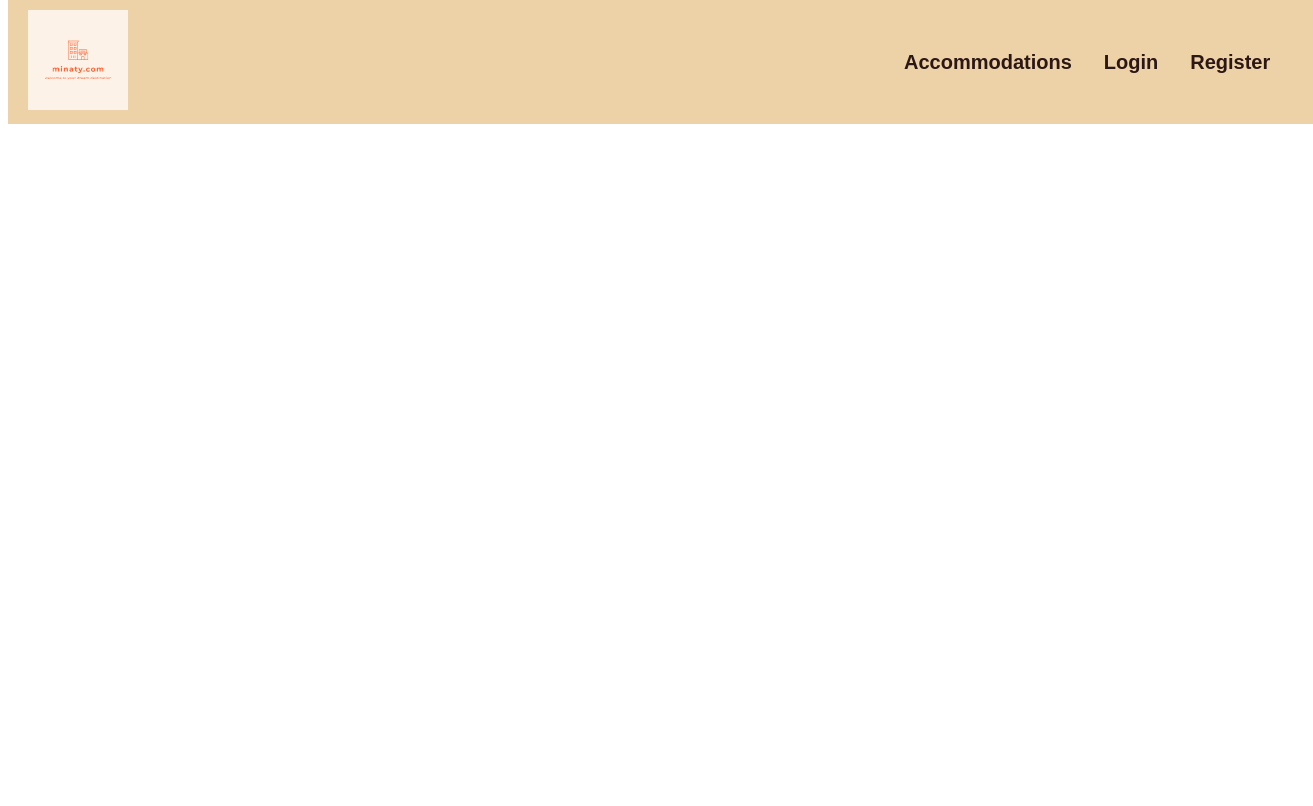
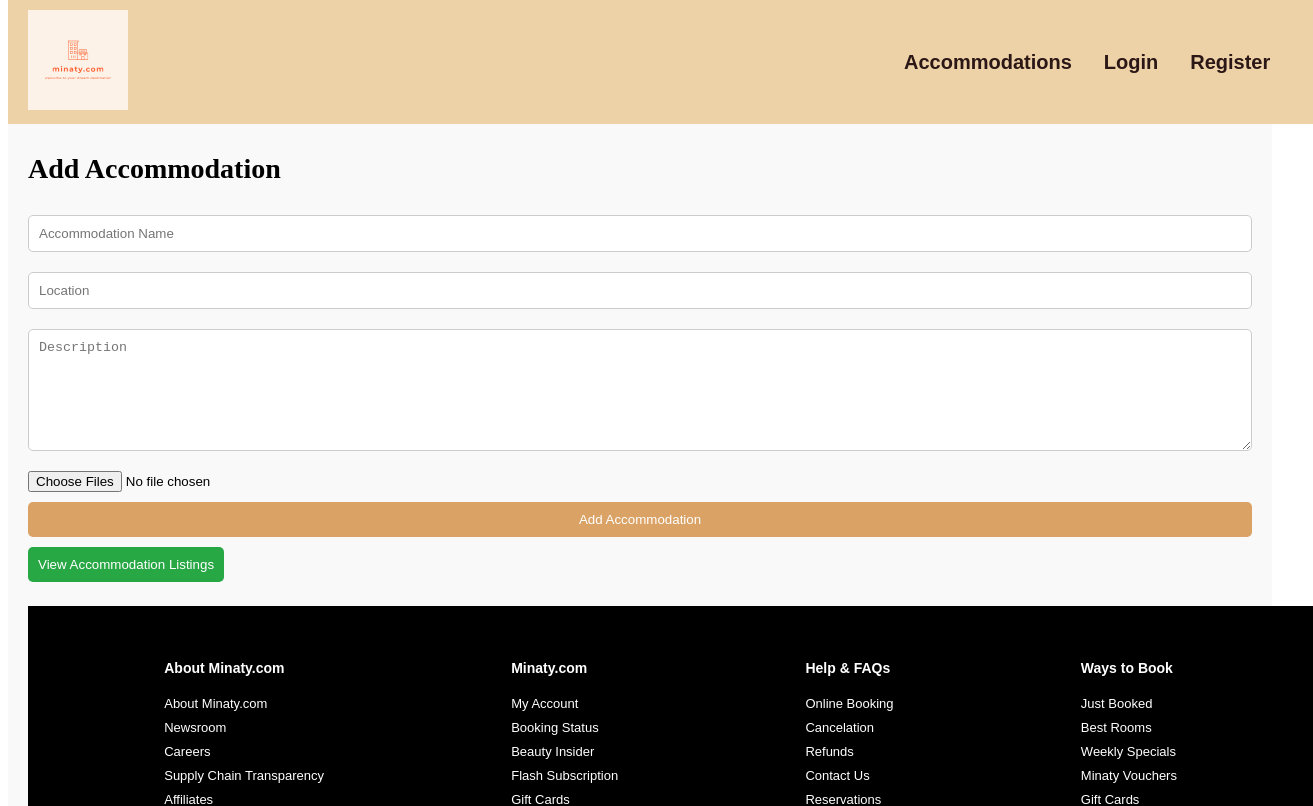
Before and after one commit to alungilembuthuma/Hotel-App, a React (Vite) app: page /admin/accommodations/new in a window 1280 px wide. Shown: the top 806 px of the page, 1313 px wide, since content can reach past the window. Built offline with nearby package versions, Linux system fonts and the light colour scheme.

Commit message:
added functionality to login page

```diff
--- a/package.json
+++ b/package.json
@@ -18,7 +18,8 @@
     "react-icons": "^5.3.0",
     "react-redux": "^9.1.2",
     "react-router-dom": "^6.27.0",
-    "redux": "^5.0.1"
+    "redux": "^5.0.1",
+    "uuid": "^10.0.0"
   },
   "devDependencies": {
     "@eslint/js": "^9.11.1",
--- a/src/Pages/AddAccomodation.jsx
+++ b/src/Pages/AddAccomodation.jsx
@@ -1,9 +1,223 @@
-import React from 'react'
+import React, { useState } from 'react';
+import { useDispatch } from 'react-redux';
+import { useNavigate } from 'react-router-dom'; // For navigation
+import { db, storage } from '../firebase'; // Make sure Firebase is initialized
+import { ref as dbRef, set } from "firebase/database";
+import { ref as storageRef, uploadBytes, getDownloadURL } from "firebase/storage";
+import { v4 as uuidv4 } from 'uuid'; // To generate unique IDs for images
+import Footer from '../Components/Footer'
 
-export default function AddAccomodation() {
+const AddAccommodation = () => {
+  const [name, setName] = useState('');
+  const [location, setLocation] = useState('');
+  const [description, setDescription] = useState('');
+  const [images, setImages] = useState([]); // Store image files
+  const [imageUrls, setImageUrls] = useState([]); // Store uploaded image URLs
+  const [currentIndex, setCurrentIndex] = useState(0);
+  const navigate = useNavigate(); // Use navigate for redirect
+  const dispatch = useDispatch();
+
+  // Function to handle form submission
+  const handleAddAccommodation = async (e) => {
+    e.preventDefault();
+
+    const newAccommodation = {
+      name,
+      location,
+      description,
+      images: imageUrls, // Store URLs of the uploaded images
+    };
+
+    // Save the accommodation details to Firebase Database
+    const accommodationId = uuidv4(); // Generate unique ID for accommodation
+    await set(dbRef(db, `accommodations/${accommodationId}`), newAccommodation);
+
+    // Reset form after submission
+    setName('');
+    setLocation('');
+    setDescription('');
+    setImages([]);
+    setImageUrls([]);
+
+    // Navigate to the accommodation listing page after submission
+    navigate('/accommodations');
+  };
+
+  // Handle image upload to Firebase Storage
+  const handleImageUpload = async (e) => {
+    const files = Array.from(e.target.files); // Get multiple files
+    const promises = files.map(async (file) => {
+      const imageRef = storageRef(storage, `images/${file.name + uuidv4()}`);
+      await uploadBytes(imageRef, file);
+      const url = await getDownloadURL(imageRef);
+      return url;
+    });
+
+    const urls = await Promise.all(promises); // Get all URLs after upload
+    setImageUrls((prevUrls) => [...prevUrls, ...urls]); // Append URLs to the state
+    setImages((prevImages) => [...prevImages, ...files]); // Append files to the state
+  };
+
+  // Function to go to the next image in the slideshow
+  const nextImage = () => {
+    setCurrentIndex((prevIndex) => (prevIndex + 1) % imageUrls.length);
+  };
+
+  // Function to go to the previous image in the slideshow
+  const prevImage = () => {
+    setCurrentIndex((prevIndex) => (prevIndex - 1 + imageUrls.length) % imageUrls.length);
+  };
+
   return (
-    <div>
+    <div style={styles.container}>
+      <h1 style={styles.title}>Add Accommodation</h1>
+
+      <form onSubmit={handleAddAccommodation} style={styles.form}>
+        {/* Accommodation Name */}
+        <input
+          type="text"
+          placeholder="Accommodation Name"
+          value={name}
+          onChange={(e) => setName(e.target.value)}
+          style={styles.input}
+          required
+        />
+
+        {/* Location */}
+        <input
+          type="text"
+          placeholder="Location"
+          value={location}
+          onChange={(e) => setLocation(e.target.value)}
+          style={styles.input}
+          required
+        />
+
+        {/* Description */}
+        <textarea
+          placeholder="Description"
+          value={description}
+          onChange={(e) => setDescription(e.target.value)}
+          style={styles.textarea}
+          required
+        ></textarea>
+
+        {/* Image Upload */}
+        <input
+          type="file"
+          multiple
+          onChange={handleImageUpload}
+          style={styles.fileInput}
+          required
+        />
+
+        {/* Submit Button */}
+        <button type="submit" style={styles.button}>
+          Add Accommodation
+        </button>
+      </form>
+
+      {/* Navigation Button */}
+      <button
+        style={styles.accommodationPageButton}
+        onClick={() => navigate('/accommodations')}
+      >
+        View Accommodation Listings
+      </button>
+
+      {/* Slideshow */}
+      {imageUrls.length > 0 && (
+        <div style={styles.slideshowContainer}>
+          <button onClick={prevImage} style={styles.arrow}>❮</button>
+          <img
+            src={imageUrls[currentIndex]}
+            alt="Accommodation"
+            style={styles.image}
+          />
+          <button onClick={nextImage} style={styles.arrow}>❯</button>
+        </div>
+      )}
+      <div style={{ width:"105%", marginTop:"2%"}}>
+      <Footer/>
+      </div>
 
     </div>
-  )
-}
+  );
+};
+
+// Styles for the component
+const styles = {
+  container: {
+    maxWidth: '1500px',
+    margin: '0 auto',
+    padding: '20px',
+    backgroundColor: '#f9f9f9',
+    borderRadius: '10px',
+    marginTop: "9%",
+  },
+  title: {
+    fontSize: '28px',
+    marginBottom: '20px',
+  },
+  form: {
+    display: 'flex',
+    flexDirection: 'column',
+  },
+  input: {
+    padding: '10px',
+    margin: '10px 0',
+    borderRadius: '5px',
+    border: '1px solid #ccc',
+  },
+  textarea: {
+    padding: '10px',
+    margin: '10px 0',
+    borderRadius: '5px',
+    border: '1px solid #ccc',
+    height: '100px',
+  },
+  fileInput: {
+    margin: '10px 0',
+  },
+  button: {
+    padding: '10px',
+    backgroundColor: '#DAA265',
+    color: '#fff',
+    borderRadius: '5px',
+    border: 'none',
+    cursor: 'pointer',
+  },
+  accommodationPageButton: {
+    padding: '10px',
+    backgroundColor: '#28a745',
+    color: '#fff',
+    borderRadius: '5px',
+    border: 'none',
+    cursor: 'pointer',
+    marginTop: '10px',
+  },
+  slideshowContainer: {
+    display: 'flex',
+    alignItems: 'center',
+    justifyContent: 'center',
+    marginTop: '20px',
+    position: 'relative',
+  },
+  image: {
+    width: '300px',
+    height: '200px',
+    borderRadius: '10px',
+    objectFit: 'cover',
+  },
+  arrow: {
+    backgroundColor: 'transparent',
+    border: 'none',
+    fontSize: '24px',
+    cursor: 'pointer',
+    position: 'absolute',
+    top: '50%',
+    transform: 'translateY(-50%)',
+  },
+};
+
+export default AddAccommodation;
--- a/src/features/authSlice.js
+++ b/src/features/authSlice.js
@@ -1,7 +1,9 @@
 import { createSlice, createAsyncThunk } from "@reduxjs/toolkit";
-import { auth, db } from "../firebase";
+import { auth, db, storage } from "../firebase"; // Ensure the correct firebase imports
 import { createUserWithEmailAndPassword, signInWithEmailAndPassword } from "firebase/auth";
 import { doc, setDoc, getDoc } from "firebase/firestore";
+import { ref as storageRef, uploadBytes, getDownloadURL } from "firebase/storage";
+import { v4 as uuidv4 } from 'uuid';
 
 // Thunk for registering a user
 export const registerUser = createAsyncThunk(
@@ -13,11 +15,11 @@ export const registerUser = createAsyncThunk(
       const user = userCredential.user;
 
       // Determine the collection based on the role
-      const collection = role === 'Admin' ? 'admins' : 'users';
+      const collection = role === 'admin' ? 'admins' : 'users';
       await setDoc(doc(db, collection, user.uid), {
         email: user.email,
         role: role,
-        createdAt: new Date() // Store the date user was created
+        createdAt: new Date() // Store the creation date
       });
 
       return { user, role };
@@ -30,33 +32,64 @@ export const registerUser = createAsyncThunk(
 // Thunk for logging in a user
 export const loginUser = createAsyncThunk(
   "auth/loginUser",
-  async ({ email, password }, { rejectWithValue }) => {
+  async ({ email, password, role }, { rejectWithValue }) => {
     try {
-      // Sign in the user with Firebase Authentication
+      // Authenticate the user with Firebase Authentication
       const userCredential = await signInWithEmailAndPassword(auth, email, password);
       const user = userCredential.user;
 
-      // Check if the user exists in Firestore
-      const userDocRef = doc(db, "users", user.uid); // Assuming "users" collection
+      // Check if the user exists in Firestore based on role
+      const collection = role === 'admin' ? 'admins' : 'users';
+      const userDocRef = doc(db, collection, user.uid);
       const userDoc = await getDoc(userDocRef);
 
-      // If the user does not exist, reject the login
+      // If the user does not exist in Firestore, reject the login
       if (!userDoc.exists()) {
         throw new Error("User does not exist in the database.");
       }
 
-      // Get the role from Firestore
       const userData = userDoc.data();
-      const role = userData.role || "User"; // Default role if not defined
-
-      return { user, role }; // Return user data and role from Firestore
+      return { user, role: userData.role || role };
     } catch (error) {
       return rejectWithValue(error.message);
     }
   }
 );
 
-// Create a slice for auth
+// Async thunk to handle accommodation addition
+export const addAccommodation = createAsyncThunk(
+  'accommodation/addAccommodation',
+  async ({ name, location, description, images }, { rejectWithValue }) => {
+    try {
+      // Upload images to Firebase Storage and get their URLs
+      const imageUploadPromises = images.map(async (file) => {
+        const imageRef = storageRef(storage, `images/${file.name + uuidv4()}`);
+        await uploadBytes(imageRef, file);
+        const url = await getDownloadURL(imageRef);
+        return url;
+      });
+
+      const imageUrls = await Promise.all(imageUploadPromises);
+
+      // Create accommodation data to be stored
+      const newAccommodation = {
+        name,
+        location,
+        description,
+        images: imageUrls,
+      };
+
+      const accommodationId = uuidv4(); // Generate unique ID
+      await setDoc(doc(db, 'accommodations', accommodationId), newAccommodation);
+
+      return newAccommodation;
+    } catch (error) {
+      return rejectWithValue(error.message);
+    }
+  }
+);
+
+// Auth slice
 const authSlice = createSlice({
   name: "auth",
   initialState: {
@@ -73,38 +106,66 @@ const authSlice = createSlice({
     },
   },
   extraReducers: (builder) => {
-    // Handle register actions
-    builder.addCase(registerUser.pending, (state) => {
+    builder
+      // Register User
+      .addCase(registerUser.pending, (state) => {
         state.loading = true;
         state.error = null;
-    });
-    builder.addCase(registerUser.fulfilled, (state, action) => {
+      })
+      .addCase(registerUser.fulfilled, (state, action) => {
         state.loading = false;
         state.user = action.payload.user;
         state.role = action.payload.role;
-    });
-    builder.addCase(registerUser.rejected, (state, action) => {
+      })
+      .addCase(registerUser.rejected, (state, action) => {
         state.loading = false;
         state.error = action.payload;
-    });
-
-    // Handle login actions
-    builder.addCase(loginUser.pending, (state) => {
+      })
+      // Login User
+      .addCase(loginUser.pending, (state) => {
         state.loading = true;
         state.error = null;
-    });
-    builder.addCase(loginUser.fulfilled, (state, action) => {
+      })
+      .addCase(loginUser.fulfilled, (state, action) => {
         state.loading = false;
         state.user = action.payload.user;
         state.role = action.payload.role;
-    });
-    builder.addCase(loginUser.rejected, (state, action) => {
+      })
+      .addCase(loginUser.rejected, (state, action) => {
         state.loading = false;
         state.error = action.payload;
       });
   },
 });
 
-// Export actions and reducer
+// Accommodation slice
+const accommodationSlice = createSlice({
+  name: 'accommodation',
+  initialState: {
+    loading: false,
+    accommodations: [],
+    error: null,
+  },
+  reducers: {},
+  extraReducers: (builder) => {
+    builder
+      // Add Accommodation
+      .addCase(addAccommodation.pending, (state) => {
+        state.loading = true;
+        state.error = null;
+      })
+      .addCase(addAccommodation.fulfilled, (state, action) => {
+        state.loading = false;
+        state.accommodations.push(action.payload);
+      })
+      .addCase(addAccommodation.rejected, (state, action) => {
+        state.loading = false;
+        state.error = action.payload;
+      });
+  },
+});
+
+// Export actions and reducers
 export const { logout } = authSlice.actions;
 export default authSlice.reducer;
+export const accommodationReducer = accommodationSlice.reducer;
--- a/src/firebase.js
+++ b/src/firebase.js
@@ -1,6 +1,7 @@
 import { initializeApp } from "firebase/app";
 import { getAuth } from "firebase/auth";
-import { getFirestore } from "firebase/firestore"; // Import Firestore
+import { getStorage } from 'firebase/storage';
+import { getFirestore } from "firebase/firestore";
 
 const firebaseConfig = {
   apiKey: "AIzaSyDpzYj712F0uNwZrQWuMXPa4emWhPpTsfU",
@@ -23,3 +24,4 @@ const auth = getAuth(app);
 const db = getFirestore(app); // Change to Firestore
 
 export { auth, db }; // Export auth and db
+export const storage = getStorage(app);
--- a/src/store.js
+++ b/src/store.js
@@ -1,9 +1,11 @@
 import { configureStore } from "@reduxjs/toolkit";
 import authReducer from "./features/authSlice";
+import accommodationReducer from './features/authSlice';
 
 const store = configureStore({
   reducer: {
     auth: authReducer,
+    accommodation: accommodationReducer,
   },
 });
 
```
Also changed, not shown: src/Components/Login.jsx (+6 -6 lines), 1 other file (tests, documents, lock files or other folders). Lines whose indentation alone changed are shown as unchanged.
